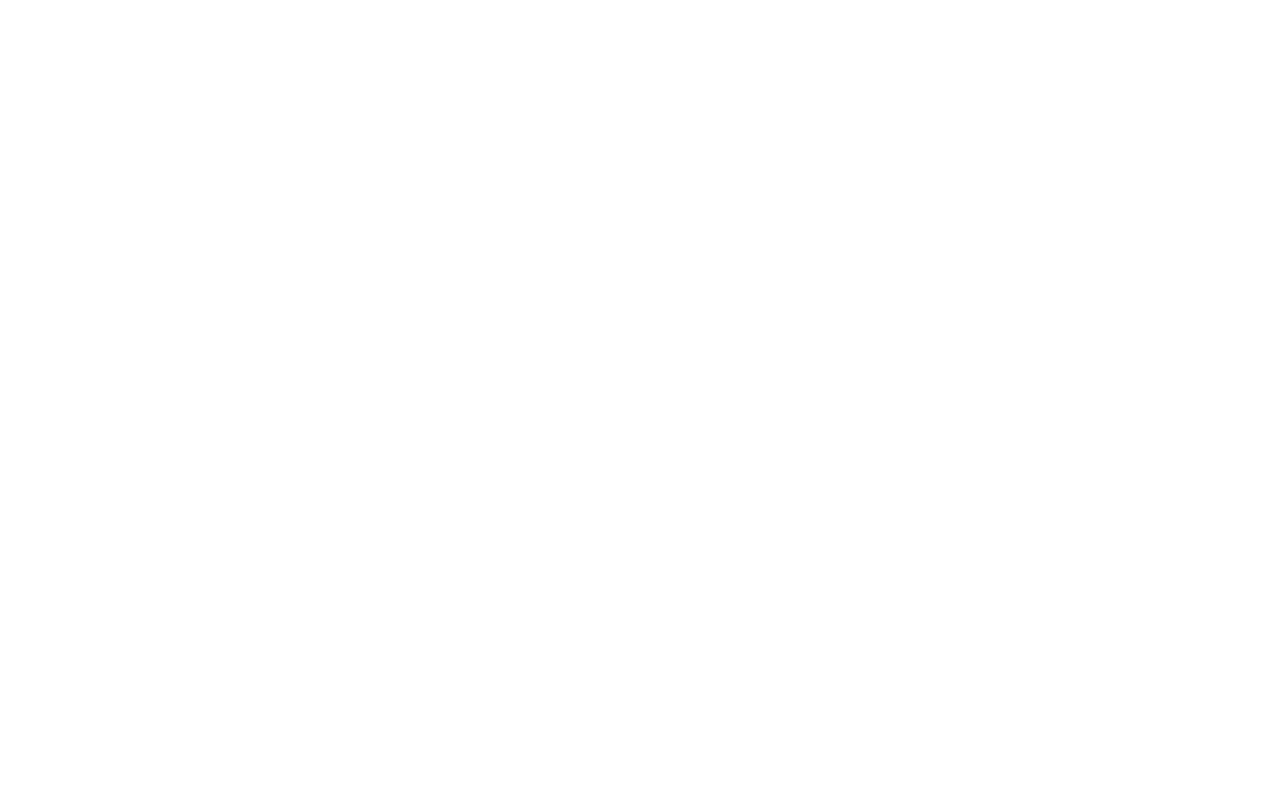
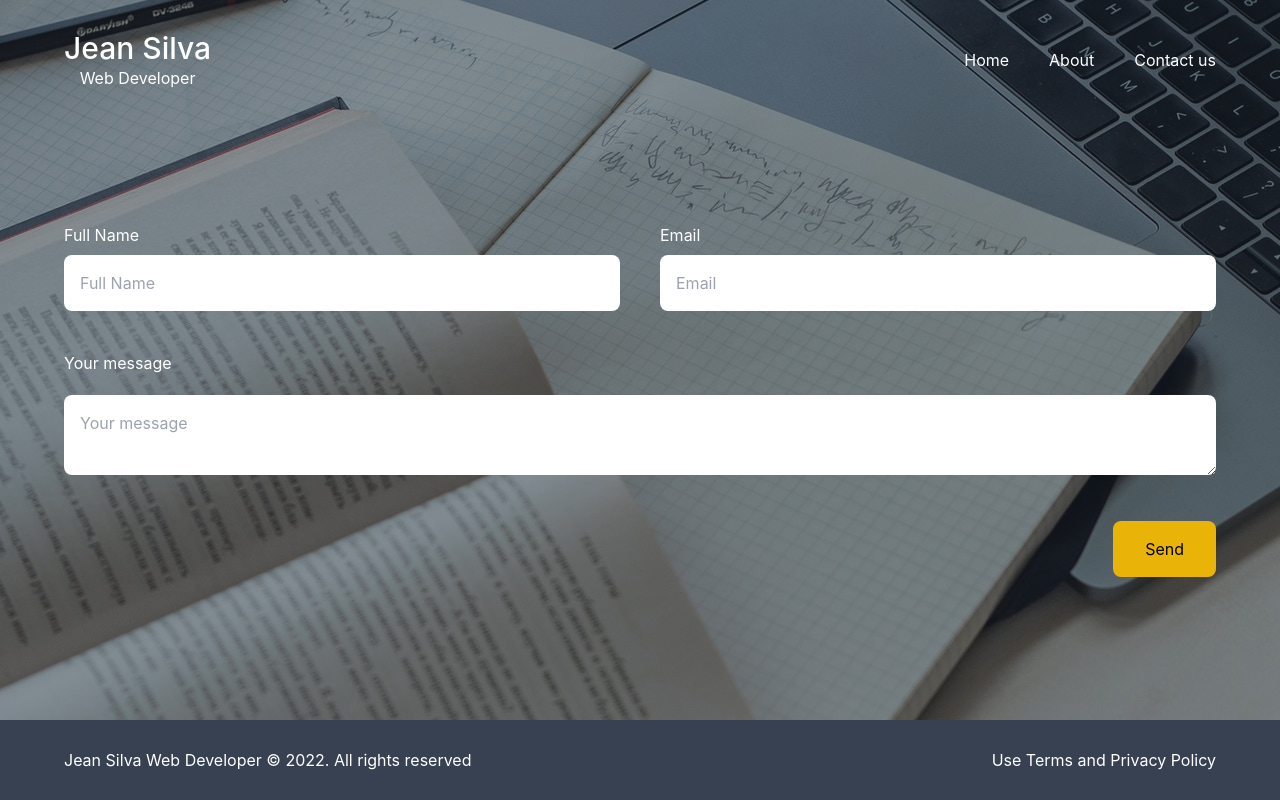
Before and after one commit to jeanlsilva/wddm-121-css-framework, a React (Create React App) app: page /contact in a window 1280 px wide. Before the commit this address had no page. Built offline with nearby package versions, Linux system fonts and the light colour scheme.

Commit message:
Links targets new adjustment

```diff
--- a/src/App.js
+++ b/src/App.js
@@ -11,8 +11,8 @@
     <BrowserRouter >
       <Routes>
         <Route path="/wddm-121-css-framework" element={<Home />} />
-        <Route path="/wddm-121-css-framework/about" element={<About />} />
-        <Route path="/wddm-121-css-framework/contact" element={<ContactUs />} />
+        <Route path="/about" element={<About />} />
+        <Route path="/contact" element={<ContactUs />} />
       </Routes>
     </BrowserRouter>
   );
--- a/src/components/header.js
+++ b/src/components/header.js
@@ -19,8 +19,8 @@
             </div>
             <div class={`bg-gray-400 p-3 sm:p-0 sm:bg-transparent text-white flex flex-col lg:flex-row sm:space-x-10 absolute sm:relative left-0 sm:left-auto sm:right:0 top-16 sm:top-auto lg:right-auto ${isMenuOpen ? 'flex' : 'hidden'} sm:block`}>
                 <Link to="/wddm-121-css-framework" class="cursor-pointer hover:text-yellow-500 transition-all ease-in-out duration-500">Home</Link>
-                <Link to="/wddm-121-css-framework/about" class="cursor-pointer hover:text-yellow-500 transition-all ease-in-out duration-500">About</Link>
-                <Link to="/wddm-121-css-framework/contact" class="cursor-pointer hover:text-yellow-500 transition-all ease-in-out duration-500">
+                <Link to="/about" class="cursor-pointer hover:text-yellow-500 transition-all ease-in-out duration-500">About</Link>
+                <Link to="/contact" class="cursor-pointer hover:text-yellow-500 transition-all ease-in-out duration-500">
                     Contact us
                 </Link>
             </div>
```
